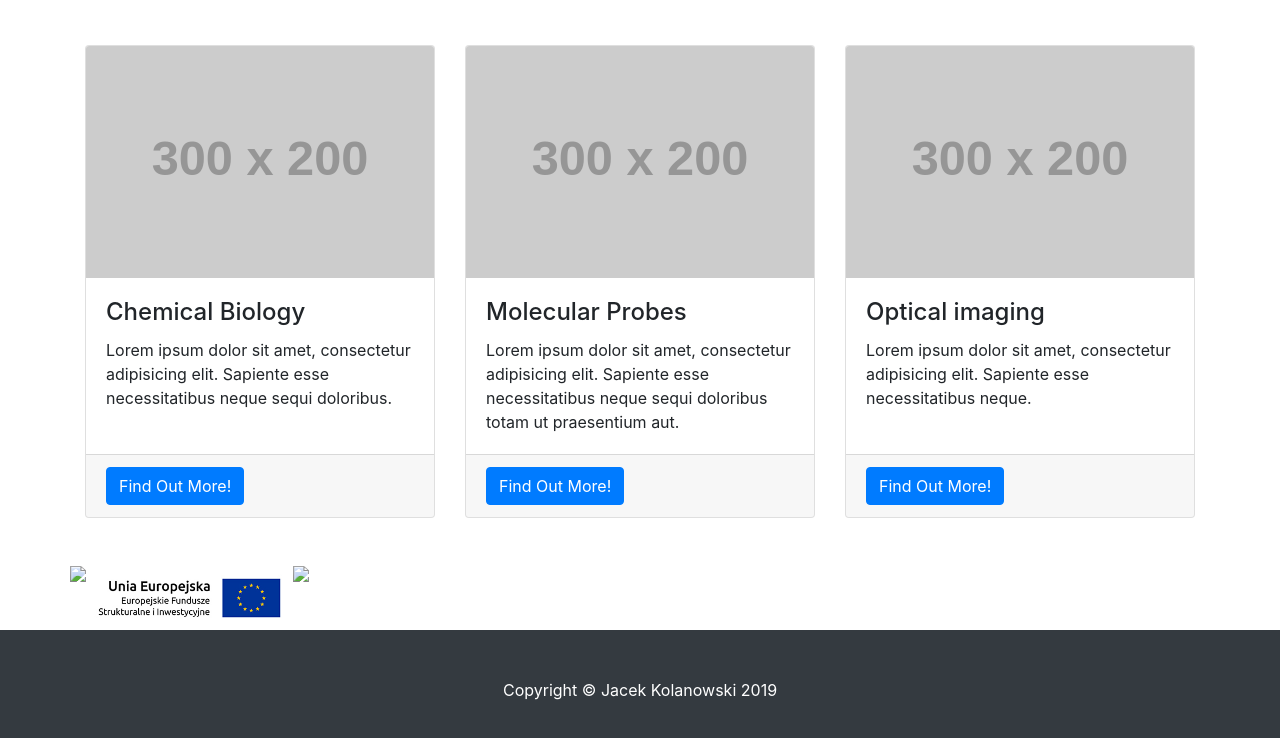
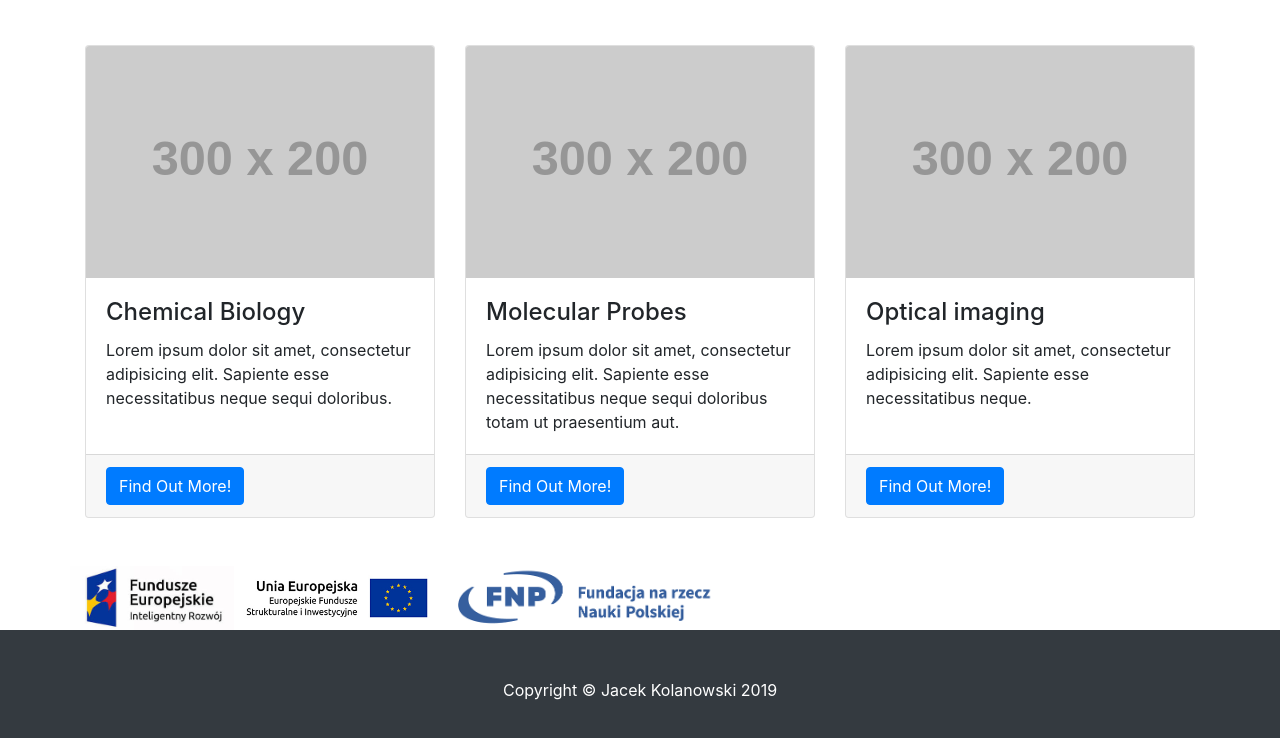
Before and after one commit to JacekKolanowski/multigate, a website: page index.html in a window 1280 px wide. Shown: the part 700-1438 px from the top of the page. Drawn offline with Linux system fonts and the light colour scheme; placeholder pictures from the web are drawn by us.

Commit message:
update images paths

```diff
--- a/index.html
+++ b/index.html
@@ -133,9 +133,9 @@
     <!-- /.row -->
 
     <div class="row">
-      <img src="fe.png" height="64">
+      <img src="fe.jpg" height="64">
       <img src="eu.jpg" height="64">
-      <img src="fnp.jpg" height="64">
+      <img src="fnp.png" height="64">
     </div>
 
   </div>
```
